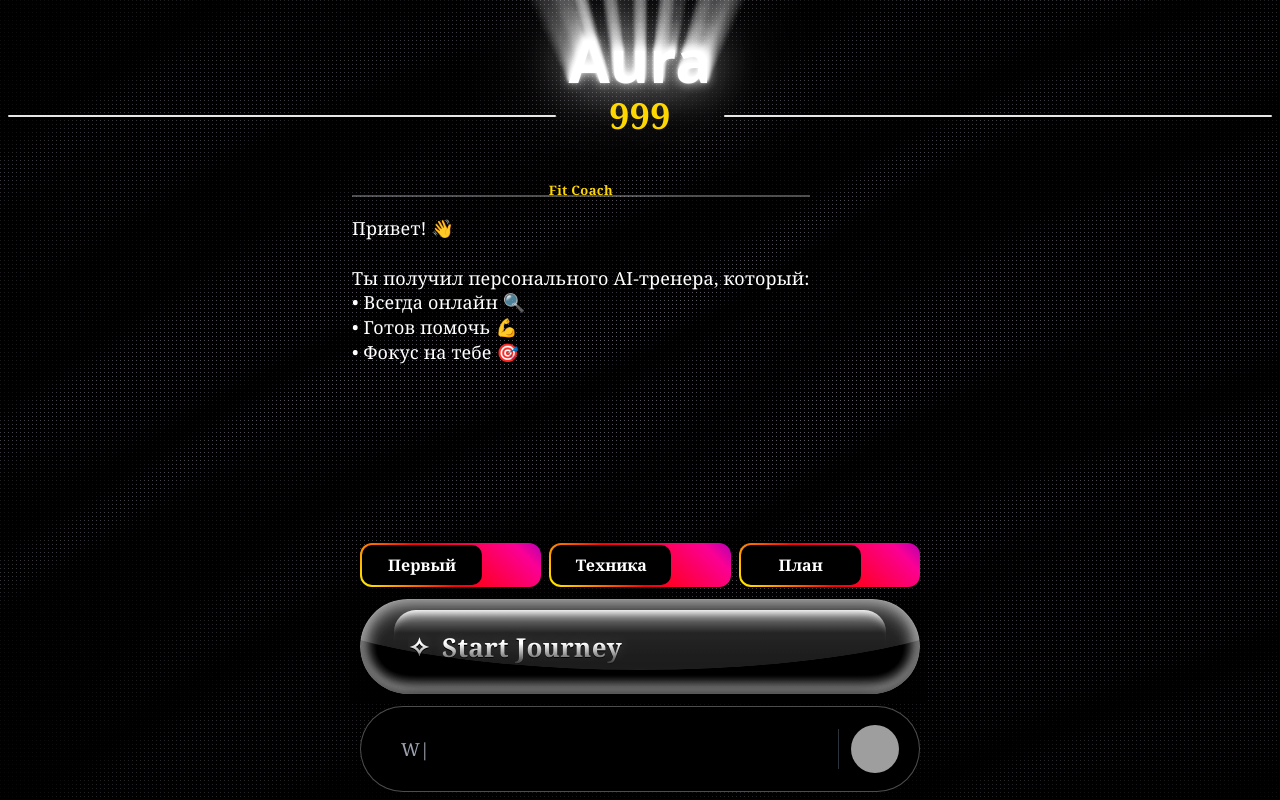
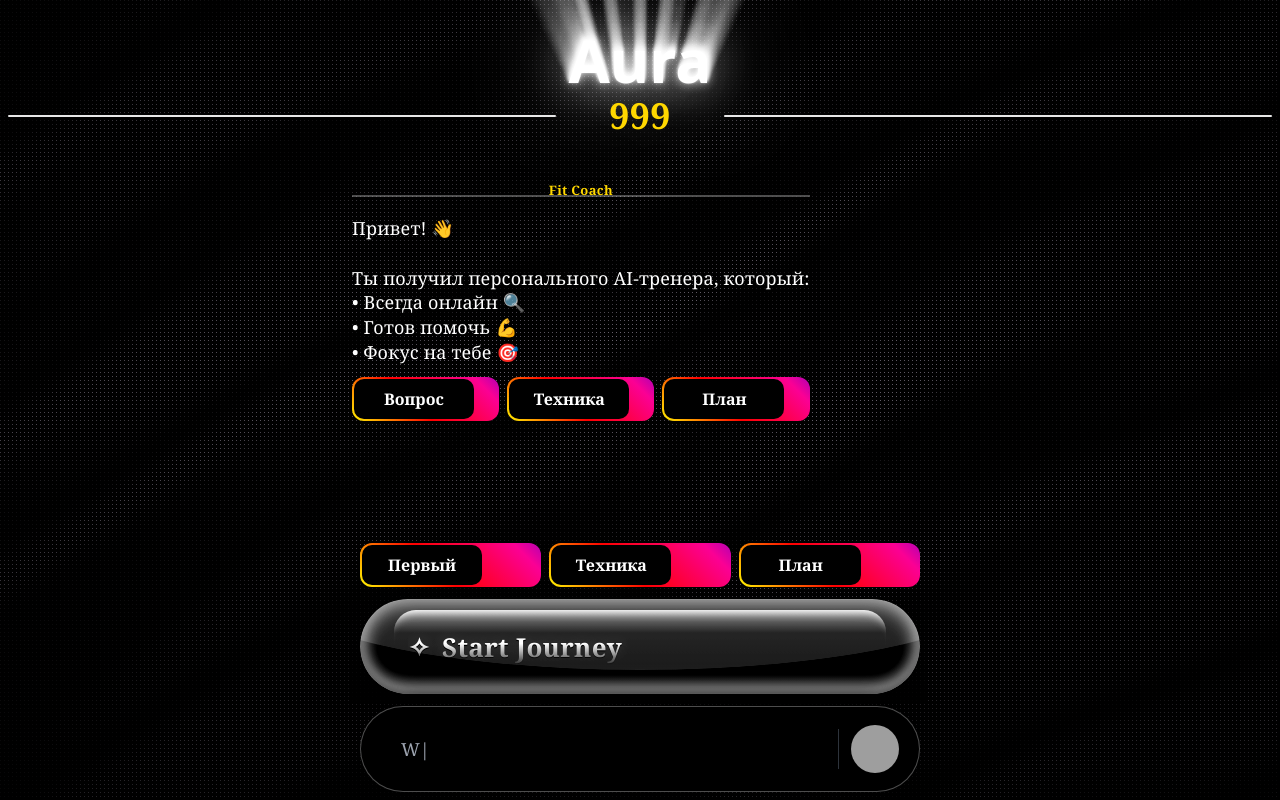
Before and after one commit to ruslan-nechaev/silver-octo-giggle, a React (Vite) app: page / in a window 1280 px wide. Built offline with nearby package versions, Linux system fonts and the light colour scheme; grey boxes are pictures that could not be loaded.

Commit message:
feat(chat): add inline gradient-border action buttons (Вопрос/Техника/План) under greeting

```diff
--- a/src/components/App.tsx
+++ b/src/components/App.tsx
@@ -169,6 +169,13 @@ export function App(): JSX.Element {
                       layout="block"
                       className="silk-type text-[17px] md:text-[18px] leading-snug tracking-[0.01em] text-white"
                     />
+                    {msg.text === GREETING_TEXT && (
+                      <div className="mt-3 grid grid-cols-3 gap-2">
+                        <RainbowBorderButton label="Вопрос" />
+                        <RainbowBorderButton label="Техника" />
+                        <RainbowBorderButton label="План" />
+                      </div>
+                    )}
                   </div>
                 ) : (
                   <motion.div
```
